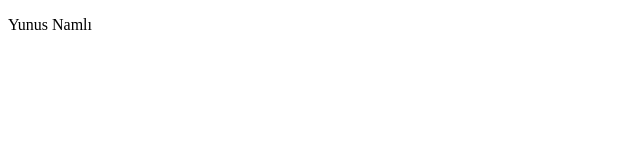
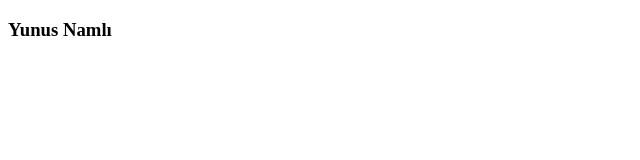
Before and after one commit to yunusnamli/yunusnamli.github.io, a plain HTML site: page index.html in a window 1280 px wide. Shown: the full height of the page, 0-640 px from the left. Drawn offline with Linux system fonts and the light colour scheme.

Commit message:
Update Personal Website

```diff
--- a/index.html
+++ b/index.html
@@ -4,6 +4,6 @@
          <title>Yunus Namlı Personal Website</title>
      </head>
      <body>
-         <p>Yunus Namlı</p>
+         <h3>Yunus Namlı</h3>
      </body>
 </html>
```
